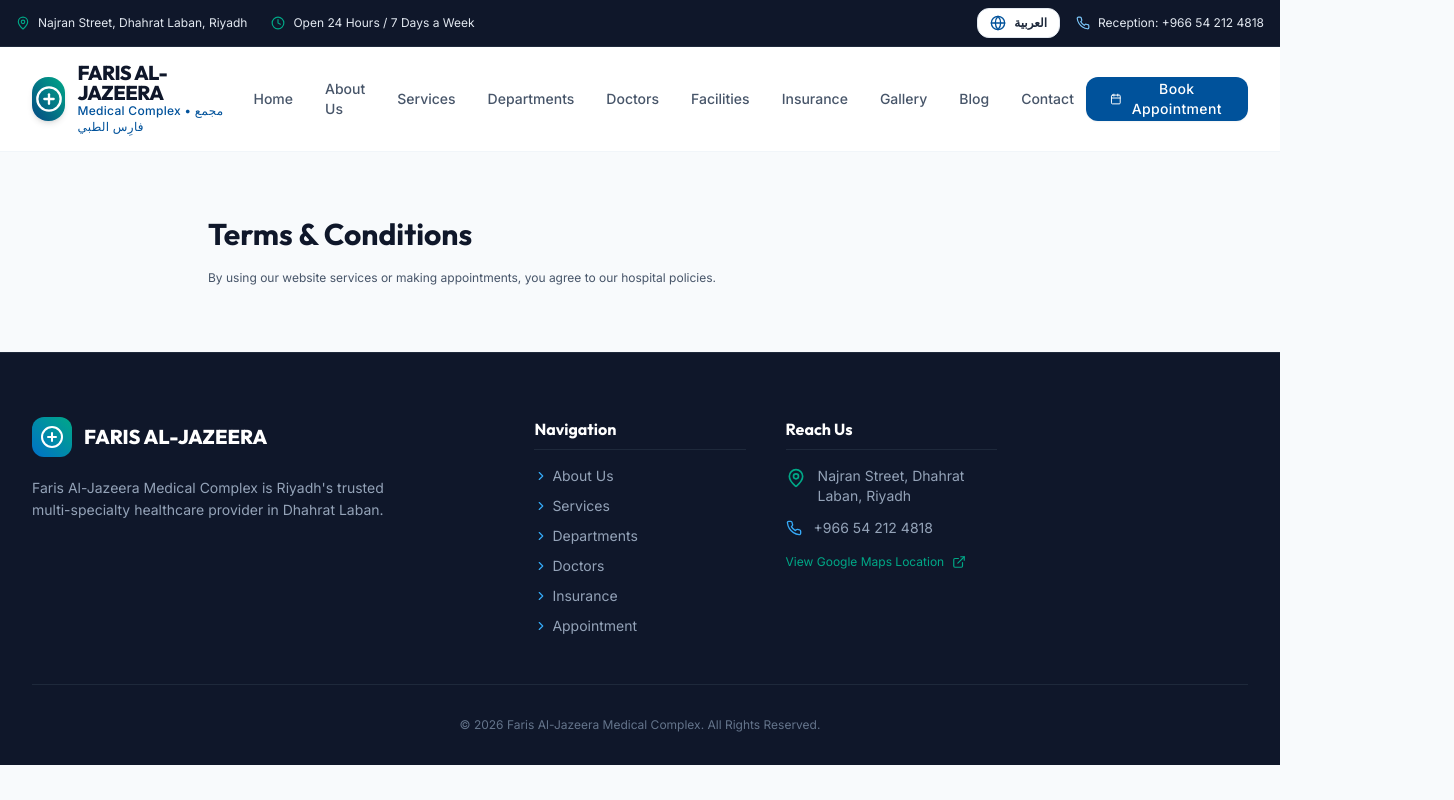
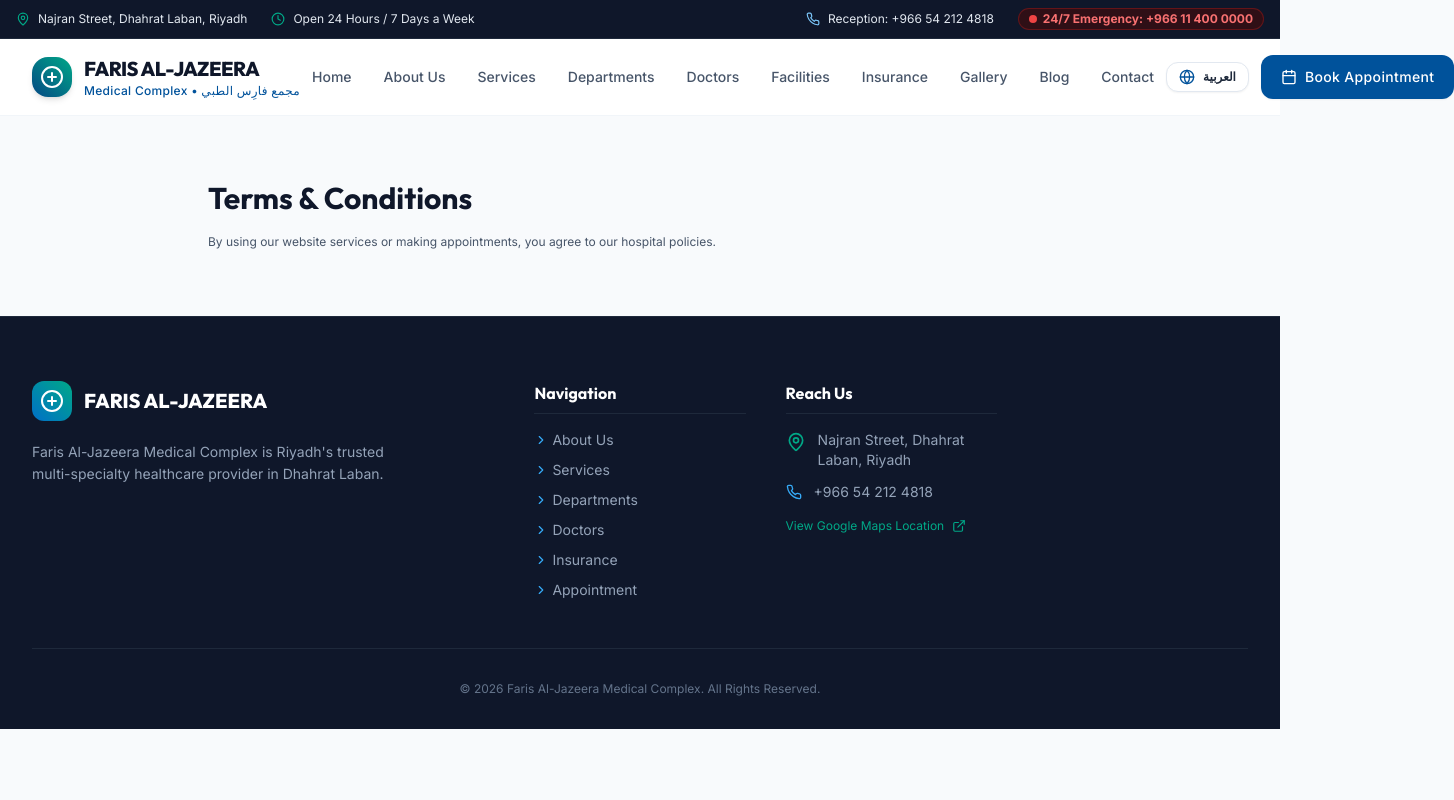
Before and after one commit to itxopps/Hospital, a Next.js app: page /terms-and-conditions in a window 1280 px wide. Shown: the whole page, 1454 px wide, since content can reach past the window. Built offline with nearby package versions, Linux system fonts and the light colour scheme.

Commit message:
Update navbar.tsx

```diff
--- a/components/navbar.tsx
+++ b/components/navbar.tsx
@@ -1,3 +1,4 @@
+// components/navbar.tsx
 "use client";
 
 import React, { useState, useEffect } from "react";
@@ -36,7 +37,7 @@
 
   return (
     <header className="sticky top-0 z-50 w-full transition-all duration-300">
-      {/* Top Banner */}
+      {/* Top Bar (Desktop Only) */}
       <div className="bg-slate-900 text-slate-200 text-xs py-2 px-4 border-b border-slate-800 hidden md:block">
         <div className="max-w-7xl mx-auto flex justify-between items-center">
           <div className="flex items-center space-x-6 rtl:space-x-reverse">
@@ -49,39 +50,47 @@
               <span>{hospitalDetails.workingHours}</span>
             </div>
           </div>
-          <div className="flex items-center space-x-4 rtl:space-x-reverse">
-            <LanguageSwitcher />
+          <div className="flex items-center space-x-6 rtl:space-x-reverse">
             <a href={`tel:${hospitalDetails.phone}`} className="flex items-center space-x-2 rtl:space-x-reverse hover:text-white">
               <Phone className="w-3.5 h-3.5 text-primary-300" />
               <span>{t("reception")}: {hospitalDetails.phone}</span>
+            </a>
+            <a
+              href={`tel:${hospitalDetails.emergencyPhone}`}
+              className="flex items-center space-x-1.5 font-bold text-red-400 bg-red-950/60 px-2.5 py-0.5 rounded-full border border-red-800/50"
+            >
+              <span className="w-2 h-2 rounded-full bg-red-500 animate-pulse"></span>
+              <span>24/7 Emergency: {hospitalDetails.emergencyPhone}</span>
             </a>
           </div>
         </div>
       </div>
 
-      {/* Main Navigation Bar */}
+      {/* Main Sticky Navbar */}
       <nav className={`w-full transition-all duration-300 ${isScrolled ? "bg-white/95 backdrop-blur-md shadow-md py-3" : "bg-white border-b border-slate-100 py-4"}`}>
         <div className="max-w-7xl mx-auto px-4 sm:px-6 lg:px-8 flex items-center justify-between">
-          <Link href="/" className="flex items-center space-x-3 rtl:space-x-reverse group">
-            <div className="w-11 h-11 rounded-2xl bg-gradient-to-tr from-primary-800 to-secondary-500 flex items-center justify-center text-white shadow-md">
-              <PlusCircle className="w-7 h-7" />
+          {/* Brand Logo */}
+          <Link href="/" className="flex items-center space-x-3 rtl:space-x-reverse group shrink-0">
+            <div className="w-10 h-10 rounded-2xl bg-gradient-to-tr from-primary-800 to-secondary-500 flex items-center justify-center text-white shadow-md">
+              <PlusCircle className="w-6 h-6" />
             </div>
             <div className="flex flex-col">
-              <span className="font-heading font-extrabold text-xl text-slate-900 tracking-tight leading-none">
+              <span className="font-heading font-extrabold text-lg xl:text-xl text-slate-900 tracking-tight leading-none">
                 FARIS AL-JAZEERA
               </span>
-              <span className="text-xs text-primary-700 font-medium tracking-wide">
+              <span className="text-[10px] xl:text-xs text-primary-700 font-medium tracking-wide">
                 Medical Complex • مجمع فارِس الطبي
               </span>
             </div>
           </Link>
 
+          {/* Desktop Navigation Links */}
           <div className="hidden lg:flex items-center space-x-1 rtl:space-x-reverse xl:space-x-2">
             {navLinks.map((link) => (
               <Link
                 key={link.href}
                 href={link.href}
-                className={`px-3 py-2 rounded-lg text-sm transition-all duration-200 font-medium ${
+                className={`px-2 xl:px-3 py-2 rounded-lg text-xs xl:text-sm transition-all duration-200 font-medium whitespace-nowrap ${
                   pathname === link.href ? "bg-primary-50 text-primary-700 font-semibold" : "text-slate-600 hover:bg-slate-50 hover:text-primary-700"
                 }`}
               >
@@ -90,15 +99,18 @@
             ))}
           </div>
 
-          <div className="hidden md:flex items-center space-x-3 rtl:space-x-reverse">
+          {/* Desktop Right Action Bar: Language Switcher & Booking */}
+          <div className="hidden lg:flex items-center space-x-2 xl:space-x-3 rtl:space-x-reverse shrink-0">
+            <LanguageSwitcher />
             <Link href="/appointment">
-              <Button size="md" className="gap-2 shadow-sm">
+              <Button size="md" className="gap-2 shadow-sm whitespace-nowrap text-xs xl:text-sm px-3 xl:px-5">
                 <Calendar className="w-4 h-4" />
                 <span>{t("bookAppointment")}</span>
               </Button>
             </Link>
           </div>
 
+          {/* Mobile Right Action Bar: Language Switcher & Menu Toggle */}
           <div className="flex lg:hidden items-center space-x-2 rtl:space-x-reverse">
             <LanguageSwitcher />
             <button
```
